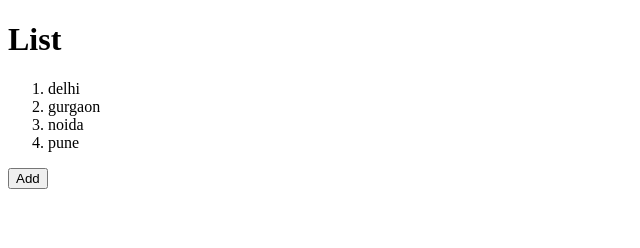
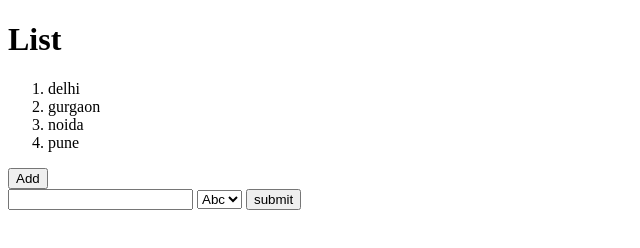
Before and after one commit to Harshyadavrao/codeDummy, a plain HTML site: page index.html in a window 1280 px wide. Shown: the whole page, without its empty margins (0-640 px from the left). Drawn offline with Linux system fonts and the light colour scheme.

Commit message:
form created

```diff
--- a/index.html
+++ b/index.html
@@ -14,5 +14,15 @@
         <li>pune</li>
     </ol>
     <button>Add</button>
+
+    <form action="">
+        <input type="text" name="" id="">
+        <select name="" id="">
+            <option value="Abc">Abc</option>
+            <option value="Def">Def</option>
+        </select>
+
+        <button type="submit">submit</button>
+    </form>
 </body>
 </html>
```
